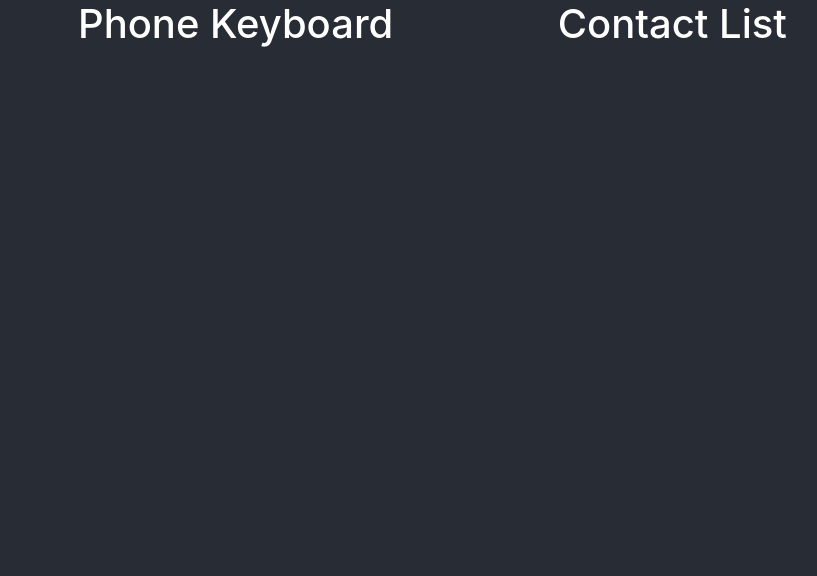
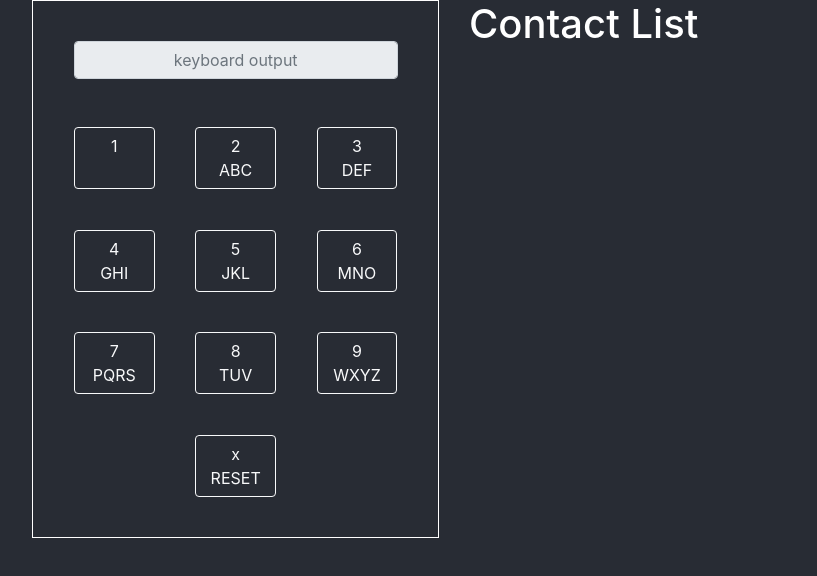
Before and after one commit to tericcabrel/mykeels-challenge, a React (Create React App) app: page / in a window 1280 px wide. Shown: the top 576 px of the page, without its empty margins (186-1003 px from the left). Built offline with nearby package versions, Linux system fonts and the light colour scheme.

Commit message:
Design the keyboard component

```diff
--- a/src/App.css
+++ b/src/App.css
@@ -1,5 +1,4 @@
 .App {
-  text-align: center;
   background-color: #282c34;
   min-height: 100vh;
   color: white;
--- a/src/App.tsx
+++ b/src/App.tsx
@@ -1,15 +1,27 @@
-import React from 'react';
+import React, { useState } from 'react';
 import './App.css';
 import { Col, Row } from "reactstrap";
 import PhoneKeyboard from "./components/PhoneKeyboard";
 import ContactList from "./components/ContactList";
+import { KeyboardButtonType } from "./types/data";
 
 const App: React.FC = () => {
+  const [keyboardValue, setKeyboardValue] = useState('');
+  const [contacts, setContacts] = useState({});
+
+  const handleKeyboardClick = (keyboardButton: KeyboardButtonType) => {
+    if (keyboardButton.number === 'x') {
+      setKeyboardValue('');
+    } else {
+      setKeyboardValue(`${keyboardValue}${keyboardButton.number}`);
+    }
+  };
+
   return (
     <div className="App">
       <Row>
         <Col lg={{ size: 4, offset: 2 }}>
-          <PhoneKeyboard />
+          <PhoneKeyboard value={keyboardValue} onClick={ (value: KeyboardButtonType) => handleKeyboardClick(value) } />
         </Col>
         <Col lg="4">
           <ContactList />
--- a/src/components/PhoneKeyboard/index.tsx
+++ b/src/components/PhoneKeyboard/index.tsx
@@ -1,11 +1,48 @@
 import React from 'react';
-import { Row, Col } from 'reactstrap';
+import { Row, Col, Input } from 'reactstrap';
 
-const PhoneKeyboard: React.FC = () => {
+import './phone-keyboard.css';
+import KeyboardButton from "./keyboard-button";
+import { IPhoneKeyboard } from "../../types/components";
+import { KeyboardButtonType } from "../../types/data";
+
+const keyboardButtonData: KeyboardButtonType[] = [
+  { number: '1', letter: ' ' },
+  { number: '2', letter: 'ABC' },
+  { number: '3', letter: 'DEF' },
+  { number: '4', letter: 'GHI' },
+  { number: '5', letter: 'JKL' },
+  { number: '6', letter: 'MNO' },
+  { number: '7', letter: 'PQRS' },
+  { number: '8', letter: 'TUV' },
+  { number: '9', letter: 'WXYZ' },
+];
+
+const keyboardButtonReset: KeyboardButtonType = { letter: 'RESET', number: 'x' };
+
+const PhoneKeyboard: React.FC<IPhoneKeyboard> = ({ onClick, value }) => {
   return (
     <Row>
       <Col lg="12">
-        <h1>Phone Keyboard</h1>
+        <div className="phone-keyboard">
+          <div className="keyboard-output">
+            <Input placeholder="keyboard output" value={value} readOnly={true} className="input-keyboard" />
+          </div>
+          <div className="keyboard pt-5">
+            {
+              keyboardButtonData.map((keyBtn: KeyboardButtonType, index: number) => (
+                <KeyboardButton
+                  key={`key-btn-${index}`}
+                  value={keyBtn}
+                  onClick={onClick}
+                />
+              ))
+            }
+          </div>
+          <div className="keyboard-reset">
+            <KeyboardButton value={keyboardButtonReset} onClick={onClick}/>
+          </div>
+        </div>
       </Col>
     </Row>
   );
--- /dev/null
+++ b/src/components/PhoneKeyboard/keyboard-button.tsx
@@ -0,0 +1,14 @@
+import React from 'react';
+
+import { IKeyboardButton } from "../../types/components";
+
+const KeyboardButton: React.FC<IKeyboardButton> = ({ value, onClick }) => {
+  return (
+    <div className="keyboard-button btn btn-outline-light" onClick={ () => onClick(value)}>
+      <div className="number">{value.number}</div>
+      <div className="letter">{value.letter}</div>
+    </div>
+  );
+};
+
+export default KeyboardButton;
--- /dev/null
+++ b/src/components/PhoneKeyboard/phone-keyboard.css
@@ -0,0 +1,29 @@
+.phone-keyboard {
+    border: solid 1px #fff;
+}
+.phone-keyboard .keyboard-button {
+    width: 20%;
+    margin-left: 10%;
+    min-height: 62px;
+    margin-bottom: 10%;
+    cursor: pointer;
+}
+.phone-keyboard .keyboard-output {
+    margin-top: 10%;
+}
+
+.phone-keyboard .keyboard-output .input-keyboard {
+    margin-left: 10%;
+    margin-right: 10%;
+    width: 80%;
+    text-align: center;
+}
+
+.phone-keyboard .keyboard-reset .keyboard-button {
+    margin-left: 40%;
+}
+.phone-keyboard .keyboard-reset .keyboard-button:hover {
+    background-color: #ff0000;
+    border-color: red;
+    color: #ffffff;
+}
--- /dev/null
+++ b/src/types/components.ts
@@ -0,0 +1,11 @@
+import { KeyboardButtonType } from "./data";
+
+export interface IKeyboardButton {
+  value: KeyboardButtonType;
+  onClick: (value: KeyboardButtonType) => void;
+}
+
+export interface IPhoneKeyboard {
+  value: string;
+  onClick: (value: KeyboardButtonType) => void;
+}
--- /dev/null
+++ b/src/types/data.ts
@@ -0,0 +1,4 @@
+export type KeyboardButtonType = {
+  number: string;
+  letter: string;
+}
```
